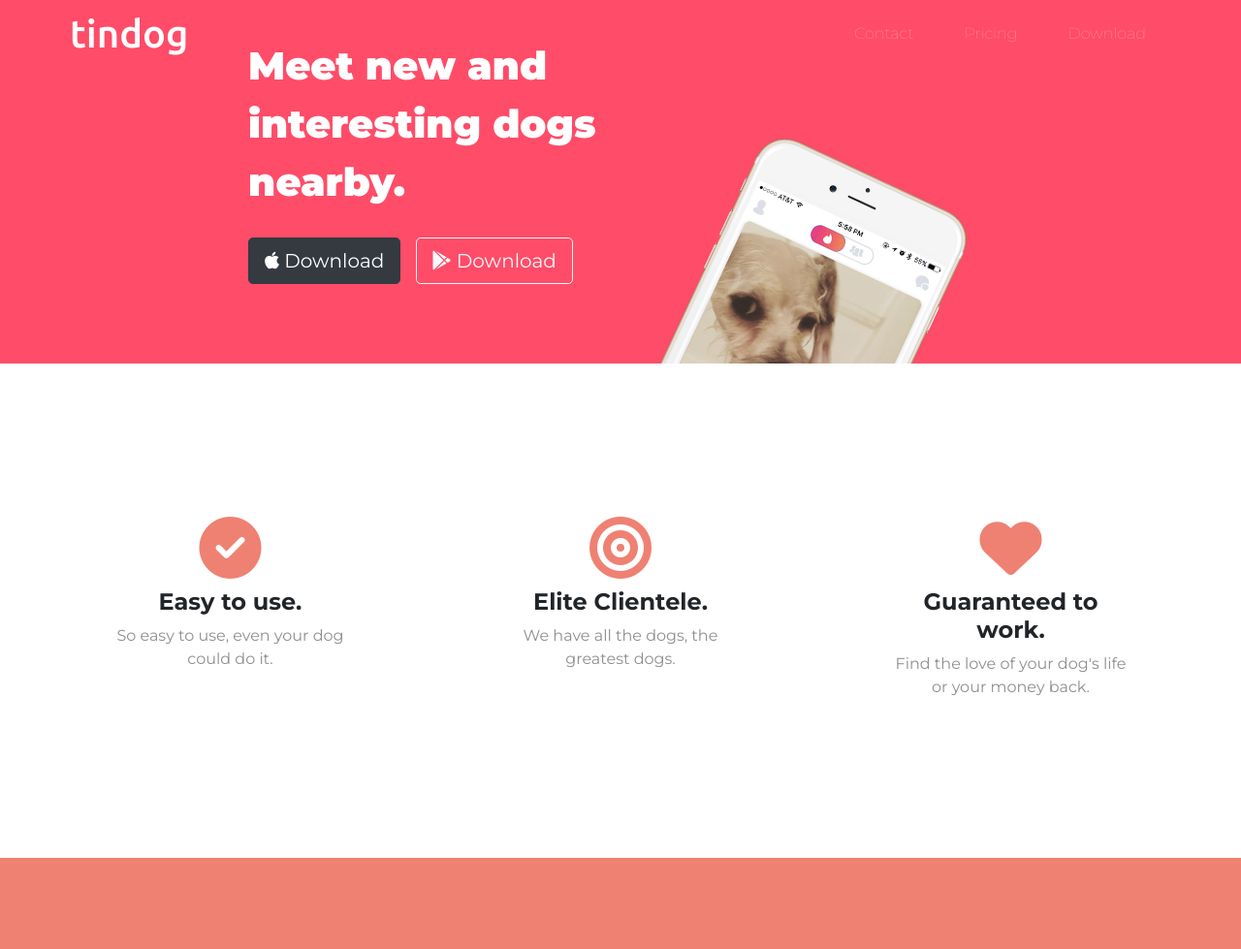
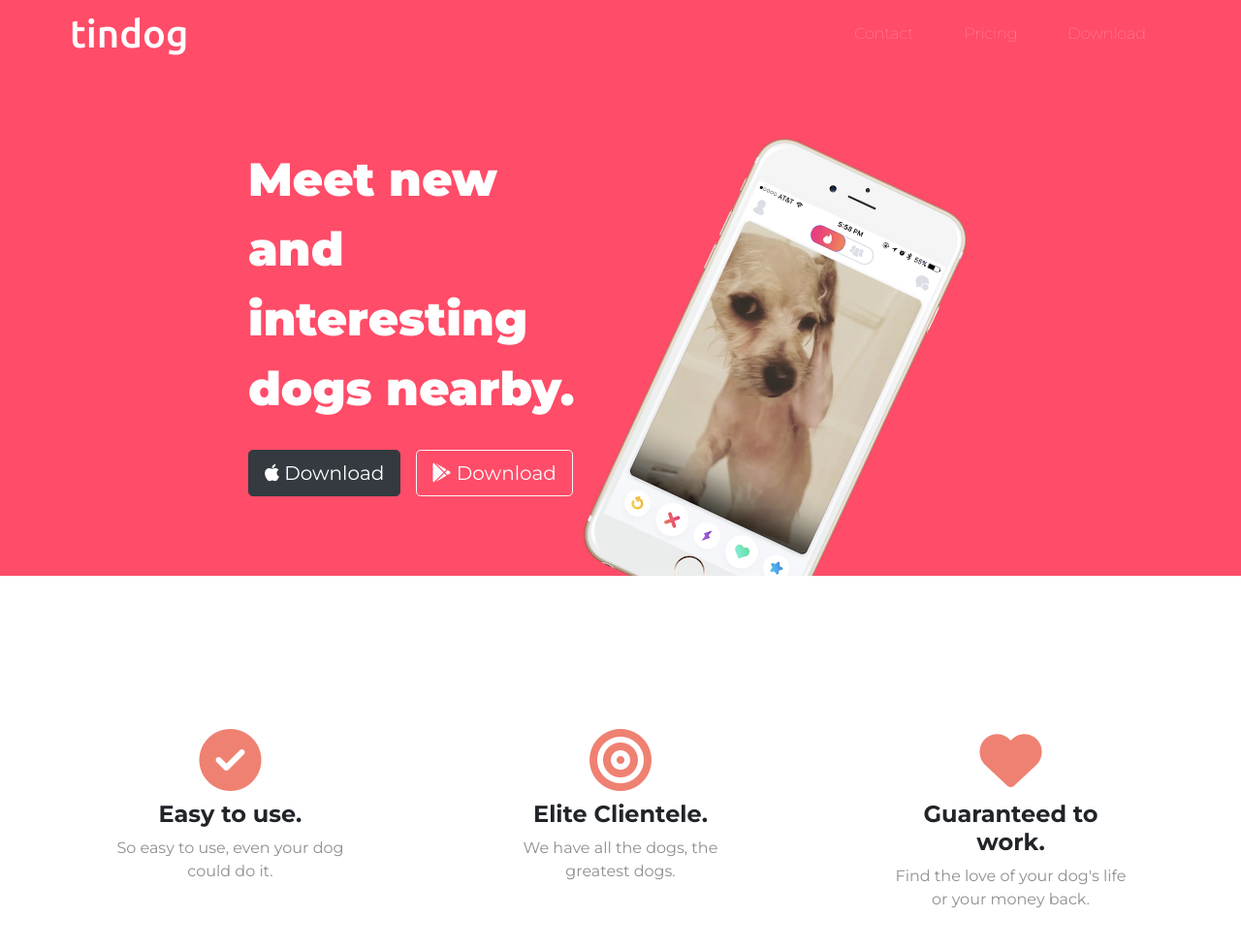
Before and after one commit to vchacin/TinDog, a plain HTML site: page index.html in a window 1280 px wide. Shown: the top 979 px of the page at 97% size. Drawn offline with nearby package versions, Linux system fonts and the light colour scheme.

Commit message:
Update styles.css

```diff
--- a/css/styles.css
+++ b/css/styles.css
@@ -27,7 +27,8 @@ body{
 /* Headings */
 
 h1 {
-    font-size: 2.5rem;
+    margin-top: 30%;
+    font-size: 3rem;
     line-height: 1.5;
 }
 
```
